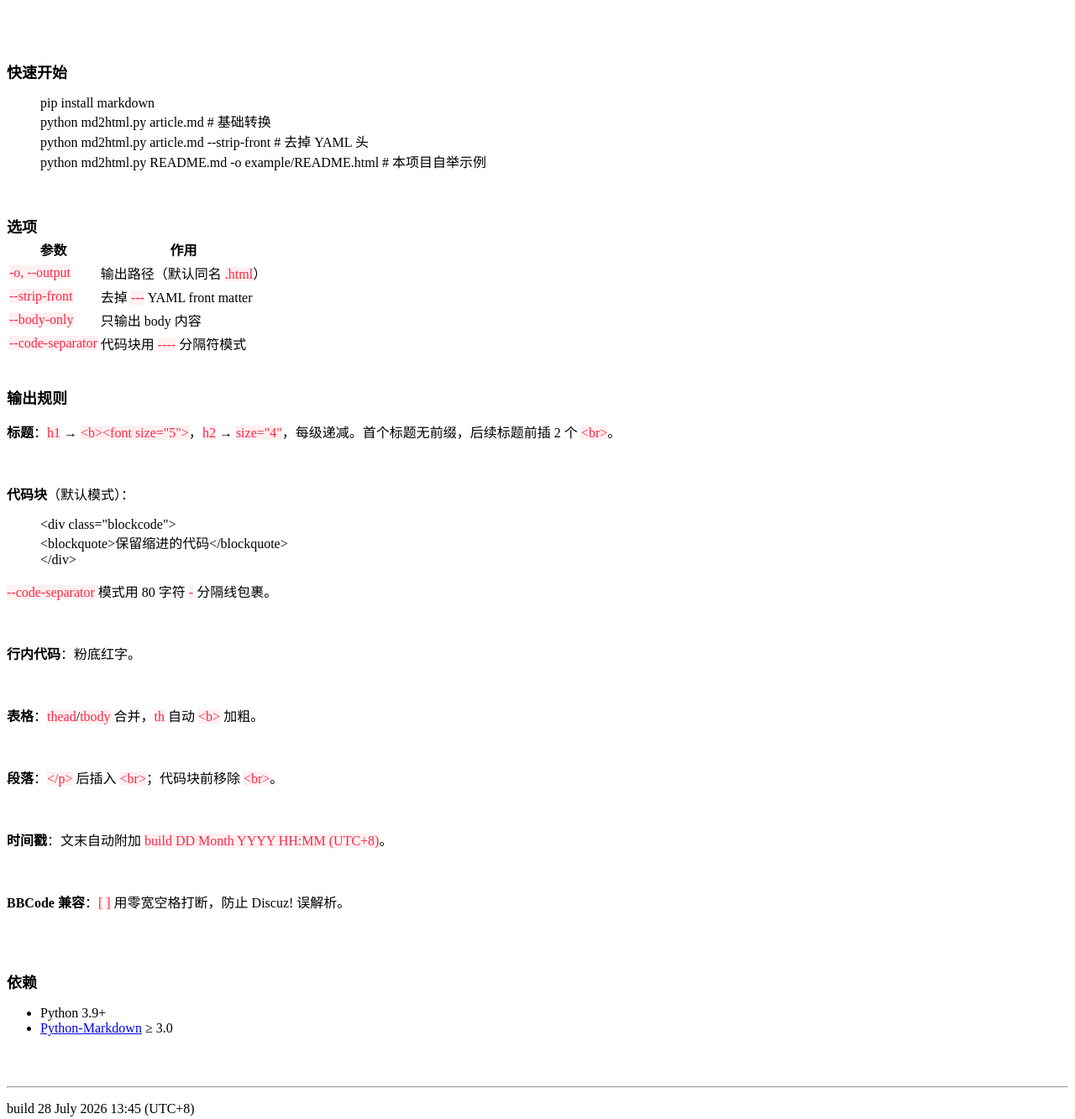
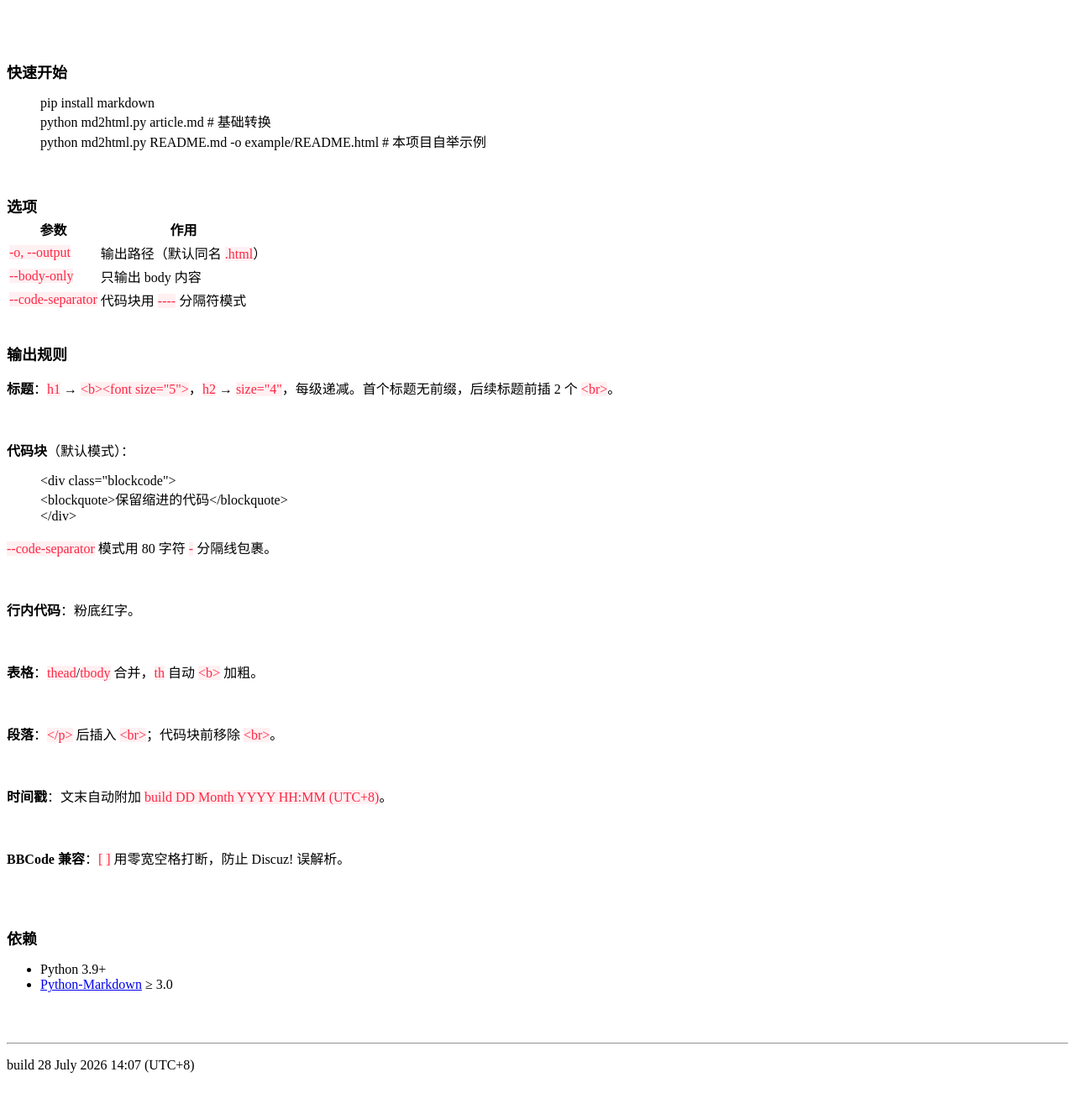
Before and after one commit to createskyblue/markdown2Html_Discuz, a plain HTML site: page example/README.html in a window 1280 px wide. Shown: the part 1073-2406 px from the top of the page at 84% size. After the commit the page ends 2367 px from the top, so only its background shows below. Drawn offline with Linux system fonts and the light colour scheme; files whose address does not match are found by name.

Commit message:
feat: YAML front matter 自动识别，拖拽即用
- 移除 --strip-front 选项，自动检测并剥离 --- 头
- 更新 README，简化快速开始
- .gitignore 排除 build/dist/*.spec

Co-Authored-By: Claude <noreply@anthropic.com>

```diff
--- a/example/README.html
+++ b/example/README.html
@@ -16,9 +16,8 @@
 <b><font size="4">快速开始</font></b>
 <div class="blockcode">
 <blockquote>pip install markdown<br>
-python md2html.py article.md                      # 基础转换<br>
-python md2html.py article.md --strip-front        # 去掉 YAML 头<br>
-python md2html.py README.md -o example/README.html # 本项目自举示例</blockquote>
+python md2html.py article.md                         # 基础转换<br>
+python md2html.py README.md -o example/README.html    # 本项目自举示例</blockquote>
 </div>
 
 <br>
@@ -36,10 +35,6 @@ python md2html.py README.md -o example/README.html # 本项目自举示例</bloc
 <tr>
 <td><font color="#FF2643"><font style="background-color:#FFF0F2">-o, --output</font></font></td>
 <td>输出路径（默认同名 <font color="#FF2643"><font style="background-color:#FFF0F2">.html</font></font>）</td>
-</tr>
-<tr>
-<td><font color="#FF2643"><font style="background-color:#FFF0F2">--strip-front</font></font></td>
-<td>去掉 <font color="#FF2643"><font style="background-color:#FFF0F2">---</font></font> YAML front matter</td>
 </tr>
 <tr>
 <td><font color="#FF2643"><font style="background-color:#FFF0F2">--body-only</font></font></td>
@@ -87,6 +82,6 @@ python md2html.py README.md -o example/README.html # 本项目自举示例</bloc
 <br>
 <br>
 <hr>
-<p>build 28 July 2026 13:45 (UTC+8)</p>
+<p>build 28 July 2026 14:07 (UTC+8)</p>
 </body>
 </html>
```
Also changed, not shown: 3 other files.
